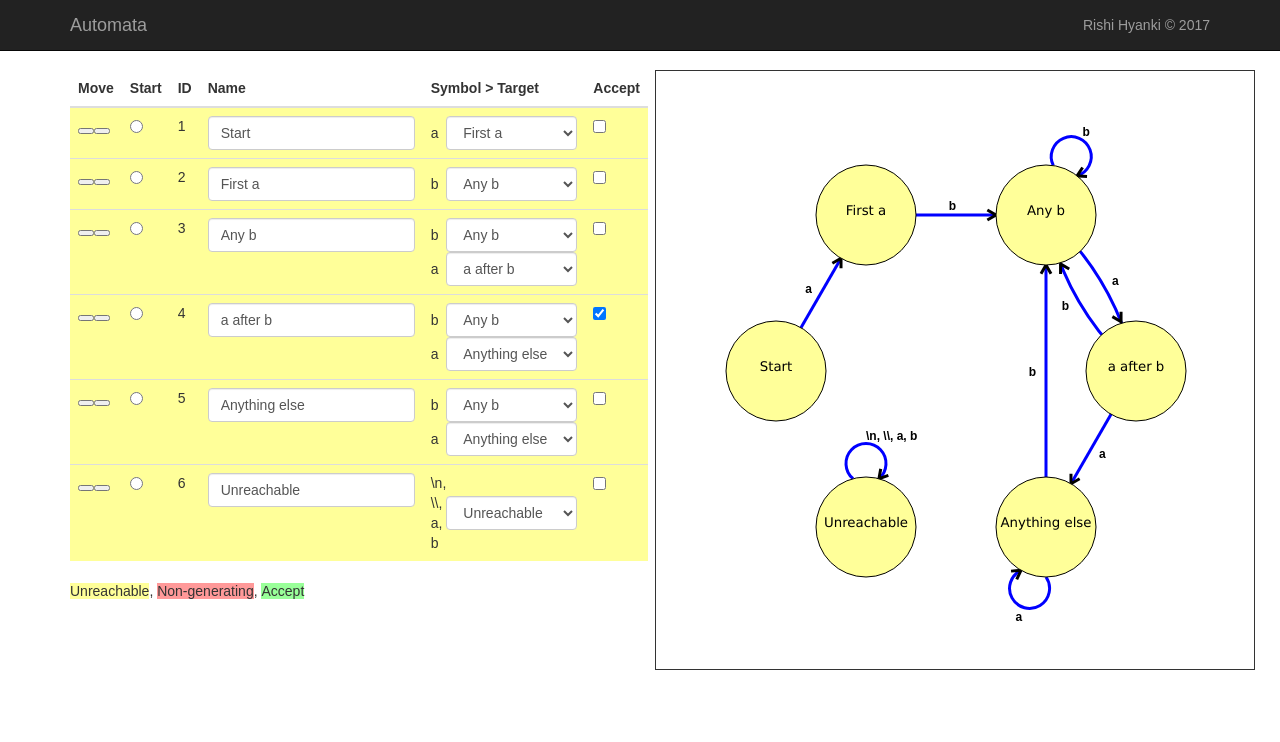
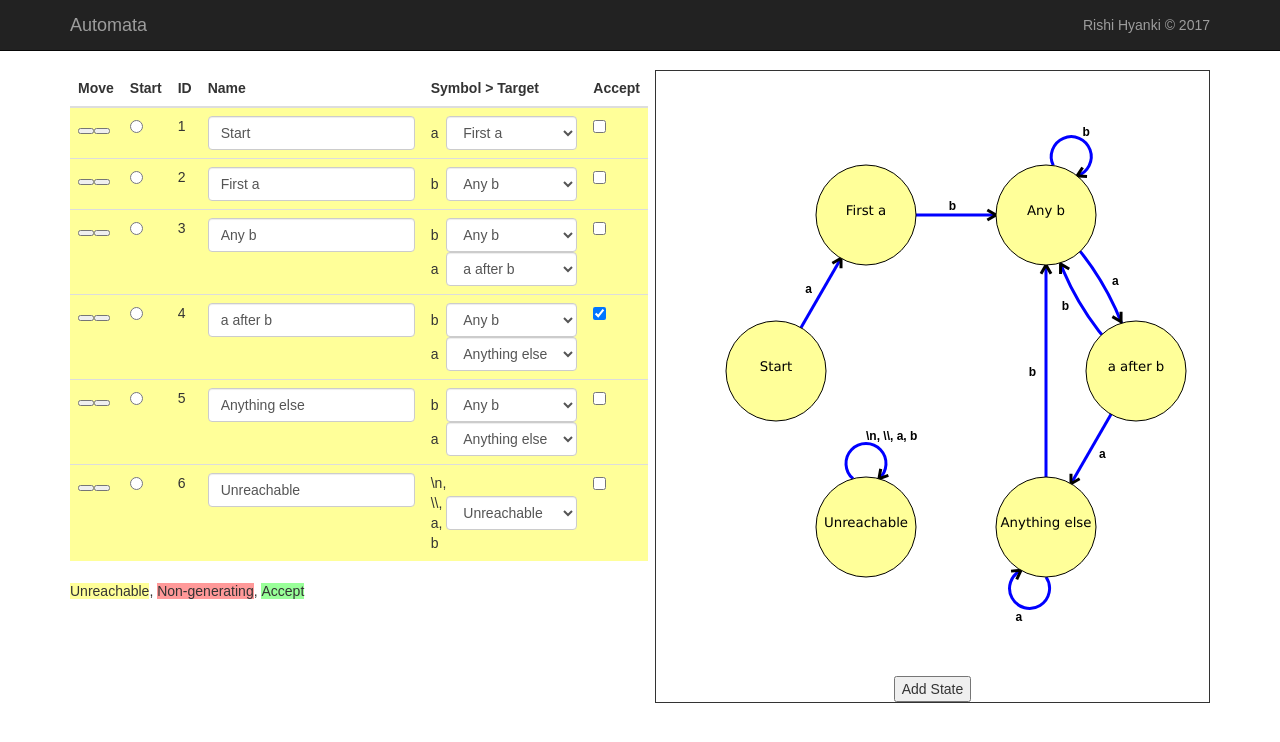
Before and after one commit to rhyanki/automaton-developer, a React (Create React App) app: page / in a window 1280 px wide. Shown: the top 742 px of the page. Built offline with nearby package versions, Linux system fonts and the light colour scheme; some icons are missing.

Commit message:
Changed most DFA iterators back to getters, added Add State button/functionality, added shouldComponentUpdate()s

```diff
--- a/src/Core/DFA.js
+++ b/src/Core/DFA.js
@@ -7,22 +7,24 @@ import SymbolGroup from './SymbolGroup.js';
 		alphabet: SymbolGroup,
 		_start: Number,
 
+		// Set of all states.
+		_states: Set<state : Number>,
+
 		// Map of states to their names
-		_states: Map([
-			[id: Number, name: String]
-		]),
+		_names: Map<state : Number, name : String>,
 
 		// Set of accept states
-		_accept: Set({}),
+		_accept: Set<state : Number>,
 
 		// Set of current states, if stepping through the machine
-		_current: Set({}),
+		_current: Set<state : Number>,
 
-		_transitions: Map([
-			[origin: Number, transition: Map([
-				[target: Number, symbols: SymbolGroup]
-			])
-		])
+		_transitions: Map<
+			origin: Number, transition: Map<
+				target: Number,
+				symbols: SymbolGroup
+			>
+		>
 
 		// A single object shared by the DFA and all its copies
 		_shared: {
@@ -38,6 +40,7 @@ import SymbolGroup from './SymbolGroup.js';
  * on which they are called, and return it.
  * Otherwise, they will create a minimal copy (maintaining as many references as possible) and return
  * the copy.
+ * If not mutable, it is possible to do things like compare oldDFA.states() === newDFA.states() to see if any states have been added or removed.
  */
 class DFA {
 	constructor(template) {
@@ -55,7 +58,8 @@ class DFA {
 		};
 
 		this._start = 0;
-		this._states = new Map();
+		this._states = new Set();
+		this._names = new Map();
 		this._accept = new Set();
 		this._transitions = new Map();
 
@@ -63,7 +67,8 @@ class DFA {
 		if (template.states instanceof Array) {
 			for (let i = 0; i < template.states.length; i++) {
 				const state = this._shared.nextID;
-				this._states.set(state, template.states[i].name);
+				this._states.add(state);
+				this._names.set(state, template.states[i].name);
 				if (template.states[i].accept) {
 					this._accept.add(state);
 				}
@@ -111,6 +116,7 @@ class DFA {
 		}
 		freeze(this._accept);
 		freeze(this._states);
+		freeze(this._names);
 		freeze(this._transitions);
 		freeze(this);
 	}
@@ -132,11 +138,11 @@ class DFA {
 	}
 
 	/**
-	 * Iterate over the accept states.
-	 * @returns {Iterator<Number>} The set of accept states if no arg, or whether the arg is an accept state.
+	 * Get the accept states.
+	 * @returns {Set<Number>} The set of accept states.
 	 */
-	*acceptStates() {
-		yield* this._accept;
+	acceptStates() {
+		return this._accept;
 	}
 
 	/**
@@ -169,7 +175,7 @@ class DFA {
 	 * @returns {String|undefined} The state's name, or undefined if not a state.
 	 */
 	name(state) {
-		return this._states.get(state);
+		return this._names.get(state);
 	}
 
 	/**
@@ -209,10 +215,10 @@ class DFA {
 	}
 
 	/**
-	 * @returns {Iterator<Number>} Iterator for the DFA's state IDs.
+	 * @returns {Set<Number>} Set of the DFA's states.
 	 */
 	states() {
-		return this._states.keys();
+		return this._states;
 	}
 
 	/*
@@ -267,16 +273,58 @@ class DFA {
 	}
 
 	/**
-	 * Iterate over the potential target states of a transition from a given state.
-	 * @param {Number} origin The origin state ID.
-	 * @returns {Iterator<Array>} An iterator where each item has the form [target : Number, symbols : SymbolGroup].
+	 * Get the potential transitions from a given state, or all transitions if not provided.
+	 * @param {Number} [origin] The origin state ID.
+	 * @returns {Map<Number, SymbolGroup>|Map<Number, Map>} An map of the form [target : Number, symbols : SymbolGroup] if origin given, otherwise [origin : Number, transitions : Map<Number, SymbolGroup>]. Empty map if origin invalid.
 	 */
-	*transitions(origin) {
+	transitions(origin) {
+		if (origin === undefined) {
+			return this._transitions;
+		}
 		origin = this.state(origin);
 		if (!origin) {
-			return;
+			return new Map();
 		}
-		yield* this._transitions.get(origin);
+		return this._transitions.get(origin);
+	}
+
+	/**
+	 * Add a new blank state.
+	 * @param {String} [name] The name of the new state (default "New state").
+	 * @returns {DFA}
+	 */
+	addState(name) {
+		if (name === undefined) {
+			name = "New state";
+		}
+
+		// Use a unique ID for the new state which has never been used by this DFA or its family of clones.
+		const id = this._shared.nextID;
+		this._shared.nextID++;
+
+		let dfa = this;
+
+		if (!this._mutable) {
+			dfa = dfa.copy();
+			dfa._states = copy(dfa._states);
+			dfa._names = copy(dfa._names);
+			dfa._transitions = copy(dfa._transitions);
+		}
+
+		dfa._states.add(id);
+		dfa._names.set(id, name);
+		dfa._transitions.set(id, new Map());
+
+		// Note that the new state is trivially neither reachable nor generating, so no need to recalculate those.
+
+		if (!this._mutable) {
+			freeze(dfa._transitions);
+			freeze(dfa._names);
+			freeze(dfa._states);
+			freeze(dfa);
+		}
+
+		return dfa;
 	}
 
 	/**
@@ -310,11 +358,38 @@ class DFA {
 	}
 
 	/**
-	 * Delete the transition between the origin and the target.
+	 * Perform a DFS from (and including) the given state on its transitions.
+	 * @param {Number} state The state to start from. If it has been visited already, explore() will do nothing.
+	 * @param {Set<Number>} visited The set of visited states. This will be modified by the function.
+	 * @param {Boolean} [backwards = false] Whether to go backwards (so states that transition TO the given state will be explored instead).
+	 * @returns {Set<Number>} The (modified) set of visited states.
+	 */
+	explore(state, visited, backwards) {
+		backwards = backwards || false;
+		if (visited.has(state)) {
+			return visited;
+		}
+		visited.add(state);
+		if (backwards) {
+			for (const origin of this.states()) {
+				if (this.hasTransition(origin, state)) {
+					this.explore(origin, visited, backwards);
+				}
+			}
+		} else {
+			for (const target of this.targets(state)) {
+				this.explore(target, visited, backwards);
+			}
+		}
+		return visited;
+	}
+
+	/**
+	 * Remove the transition between the origin and the target.
 	 * @param {Number} origin The origin state ID.
 	 * @param {Number} target The target state ID.
 	 */
-	deleteTransition(origin, target) {
+	removeTransition(origin, target) {
 		origin = this.state(origin);
 		target = this.state(target);
 
@@ -343,33 +418,6 @@ class DFA {
 			freeze(dfa);
 		}
 		return dfa;
-	}
-
-	/**
-	 * Perform a DFS from (and including) the given state on its transitions.
-	 * @param {Number} state The state to start from. If it has been visited already, explore() will do nothing.
-	 * @param {Set<Number>} visited The set of visited states. This will be modified by the function.
-	 * @param {Boolean} [backwards = false] Whether to go backwards (so states that transition TO the given state will be explored instead).
-	 * @returns {Set<Number>} The (modified) set of visited states.
-	 */
-	explore(state, visited, backwards) {
-		backwards = backwards || false;
-		if (visited.has(state)) {
-			return visited;
-		}
-		visited.add(state);
-		if (backwards) {
-			for (const origin of this.states()) {
-				if (this.hasTransition(origin, state)) {
-					this.explore(origin, visited, backwards);
-				}
-			}
-		} else {
-			for (const target of this.targets(state)) {
-				this.explore(target, visited, backwards);
-			}
-		}
-		return visited;
 	}
 
 	/**
@@ -446,13 +494,13 @@ class DFA {
 		var dfa = this;
 		if (!this._mutable) {
 			dfa = dfa.copy();
-			dfa._states = copy(dfa._states);
+			dfa._names = copy(dfa._names);
 		}
 
-		dfa._states.set(state, name);
+		dfa._names.set(state, name);
 
 		if (!this._mutable) {
-			freeze(dfa._states);
+			freeze(dfa._names);
 			freeze(dfa);
 		}
 
--- a/src/DFAEditor.js
+++ b/src/DFAEditor.js
@@ -18,69 +18,78 @@ class DFAEditor extends Component {
 		}
 	}
 
+	componentDidUpdate() {
+		console.log("DFAEditor updated.");
+	}
+
+	shouldComponentUpdate(nextProps, nextState) {
+		// Component only needs to update if the DFA changed
+		if (this.state.dfa !== nextState.dfa) {
+			return true;
+		}
+		return false;
+	}
+
+	/**
+	 * Update the DFAEditor's state with a new DFA, based on the result of calling one of the DFA's methods.
+	 * @param {String} methodName The name of the DFA method to call.
+	 * @param {*} args The args to pass to the DFA method call.
+	 */
 	handle(methodName, args) {
-		return (prevState, props) => {
+		this.setState((prevState, props) => {
 			if (!(prevState.dfa[methodName] instanceof Function)) {
 				console.log(methodName + " is not a valid DFA method!");
 				throw new Error(methodName + " is not a valid DFA method!");
 			}
-			return {
-				dfa: prevState.dfa[methodName](...([...arguments].slice(1)))
-			};
-		};
-	}
-
-	handleToggleAccept(state, accept) {
-		this.setState(this.handle('toggleAccept', state));
-	}
-
-	handleUpdateStart(state) {
-		this.setState(this.handle('setStart', state));
-	}
-
-	handleUpdateStateName(state, name) {
-		this.setState(this.handle('setName', state, name));
-	}
-
-	handleUpdateTransitionTarget(origin, oldTarget, newTarget) {
-		this.setState((prevState, props) => {
-			if (prevState.dfa.hasTransition(origin, newTarget)) {
-				if (!window.confirm("There is already a transition to that state, so this will merge the two transitions. Do you wish to continue?")) {
-					return;
-				}
-			}
-			return {
-				dfa: prevState.dfa.setTransitionTarget(origin, oldTarget, newTarget)
-			};
-		});
-	}
-
-	promptDeleteTransition(origin, target) {
-		this.setState((prevState, props) => {
-			if (!window.confirm("Are you sure you want to delete this transition?")) {
-				return;
-			}
-			return {
-				dfa: prevState.dfa.deleteTransition(origin, target)
-			};
-		});
-	}
-
-	promptUpdateTransitionSymbols(origin, target) {
-		this.setState((prevState, props) => {
-			let symbols = window.prompt("Enter a new symbol or symbols.", prevState.dfa.symbols(origin, target));
-			if (symbols === null) {
-				return;
-			}
 			try {
 				return {
-					dfa: prevState.dfa.setTransitionSymbols(origin, target, symbols)
+					dfa: prevState.dfa[methodName](...([...arguments].slice(1)))
 				};
 			} catch (e) {
 				window.alert(e.message);
 				return;
 			}
 		});
+	}
+
+	handleAddState(name) {
+		this.handle('addState', name);
+	}
+
+	handleToggleAccept(state) {
+		this.handle('toggleAccept', ...arguments);
+	}
+
+	handleUpdateStart(state) {
+		this.handle('setStart', ...arguments);
+	}
+
+	handleUpdateStateName(state, name) {
+		this.handle('setName', ...arguments);
+	}
+
+	handleUpdateTransitionTarget(origin, oldTarget, newTarget) {
+		if (this.state.dfa.hasTransition(origin, newTarget)) {
+			if (!window.confirm("There is already a transition to that state, so this will merge the two transitions. Do you wish to continue?")) {
+				return;
+			}
+		}
+		this.handle('setTransitionTarget', ...arguments)
+	}
+
+	promptRemoveTransition(origin, target) {
+		if (!window.confirm("Are you sure you want to delete this transition?")) {
+			return;
+		}
+		this.handle('removeTransition', ...arguments);
+	}
+
+	promptUpdateTransitionSymbols(origin, target) {
+		const symbols = window.prompt("Enter a new symbol or symbols.", this.state.dfa.symbols(origin, target));
+		if (symbols === null) {
+			return;
+		}
+		this.handle('setTransitionSymbols', origin, target, symbols);
 	}
 
 	render() {
@@ -96,9 +105,10 @@ class DFAEditor extends Component {
 			</div>
 			<div className="col-md-6">
 				<VisualEditor dfa={this.state.dfa}
+				handleAddState={this.handleAddState}
 				handleToggleAccept={this.handleToggleAccept}
 				handleUpdateStateName={this.handleUpdateStateName}
-				promptDeleteTransition={this.promptDeleteTransition}
+				promptRemoveTransition={this.promptRemoveTransition}
 				promptUpdateTransitionSymbols={this.promptUpdateTransitionSymbols}
 				/>
 			</div>
--- a/src/StateList/StateList.js
+++ b/src/StateList/StateList.js
@@ -44,8 +44,6 @@ class StateList extends Component {
 
 	render() {
 		const dfa = this.props.dfa;
-		console.log("DFA updated");
-		console.log(dfa);
 		const rows = this.state.order.map((state) => {
 			return <tr key={state} className={'state ' + (!dfa.reachable(state) ? 'state-unreachable ' : '') + (dfa.accept(state) ? 'state-accept ' : '') + (!dfa.generating(state) ? 'state-nongenerating ' : '')}>
 				<td>
--- a/src/VisualEditor/VisualEditor.css
+++ b/src/VisualEditor/VisualEditor.css
@@ -3,12 +3,6 @@
 	border-width: 1px;
 	position: relative;
 	text-align: center;
-}
-
-.VisualEditor canvas {
-	border-style: solid;
-	border-width: 1px;
-	border-color: red;
 }
 
 .VisualEditor .state {
--- a/src/VisualEditor/VisualEditor.js
+++ b/src/VisualEditor/VisualEditor.js
@@ -1,5 +1,6 @@
 import React, { Component } from 'react';
 import Vector from './Vector.js';
+import {copy} from '../util.js';
 import './VisualEditor.css';
 
 class VisualEditor extends Component {
@@ -25,7 +26,38 @@ class VisualEditor extends Component {
 	}
 
 	componentDidUpdate() {
+		console.log("VisualEditor updated.");
 		//this.drawTransitions();
+	}
+
+	componentWillReceiveProps(nextProps) {
+		if (this.props.dfa.states() === nextProps.dfa.states()) {
+			return;
+		}
+		// Check if any states have been added
+		for (const state of nextProps.dfa.states()) {
+			if (!this.state.positions.has(state)) {
+				// Put them in the center of the editor by default
+				this.setState((prevState, prevProps) => {
+					const newPositions = copy(prevState.positions);
+					newPositions.set(state, new Vector(this.width / 2, this.height / 2));
+					return {
+						positions: newPositions
+					}
+				});
+			}
+		}
+	}
+
+	shouldComponentUpdate(nextProps, nextState) {
+		// Component only needs to update if the DFA or positions changed
+		if (this.props.dfa !== nextProps.dfa) {
+			return true;
+		}
+		if (this.state.positions !== nextState.positions) {
+			return true;
+		}
+		return false;
 	}
 
 	startDragging(e, state) {
@@ -40,7 +72,7 @@ class VisualEditor extends Component {
 		const newDragPos = new Vector(e.clientX, e.clientY);
 		const diff = newDragPos.minus(this.dragPos);
 		this.setState((state, props) => {
-			const newPositions = new Map(state.positions);
+			const newPositions = copy(state.positions);
 			const oldPos = state.positions.get(this.dragging);
 			const newPos = oldPos.plus(diff);
 			newPositions.set(this.dragging, newPos);
@@ -56,17 +88,27 @@ class VisualEditor extends Component {
 		this.dragging = 0;
 	}
 
-	// Return a control point, which is offset perpendicularly from the midpoint of two points.
+	/**
+	 * Return a control point, which is offset perpendicularly from the midpoint of two points.
+	 * @param {Vector} start The start point.
+	 * @param {Vector} end The end point.
+	 * @param {Number} offset The distance to offset by.
+	 * @returns {Vector} The control point.
+	 */
 	controlPoint(start, end, offset) {
 		const mid = start.midpoint(end);
-		let angle = start.angleTo(end);
-		angle += Math.PI / 2; // Now make it perpendicular
+		const angle = start.angleTo(end) + Math.PI / 2;
 		return new Vector(
 			Math.floor(mid.x - Math.cos(angle) * offset),
 			Math.floor(mid.y - Math.sin(angle) * offset)
 		);
 	}
 
+	/**
+	 * Normalize an angle so that -π < angle ≤ π.
+	 * @param {Number} angle The angle in radians.
+	 * @returns {Number} The normalized angle.
+	 */
 	normalizeAngle(angle) {
 		if (angle > Math.PI) {
 			while (angle > Math.PI) {
@@ -90,7 +132,14 @@ class VisualEditor extends Component {
 		}
 	}
 
-	// Return a position on a quadratic curve at a given t value
+	/**
+	 * Return a position on a quadratic curve at a given t value.
+	 * @param {Vector} start The curve's start point.
+	 * @param {Vector} control The curve's control point.
+	 * @param {Vector} end The curve's end point.
+	 * @param {Number} t The t value, between 0 and 1.
+	 * @returns {Vector} The position at the t value.
+	 */
 	quadraticCurveAt(start, control, end, t) {
 		// This is just the quadratic Bezier formula
 		let ret = start.by(Math.pow(1 - t, 2));
@@ -99,6 +148,9 @@ class VisualEditor extends Component {
 		return ret;
 	}
 
+	/**
+	 * Set the positions of the states so that they are arranged in a circle around the center of the editor.
+	 */
 	resetPositions() {
 		this.setState((state, props) => {
 			const positions = new Map(); // Stores the positions of each state
@@ -118,14 +170,29 @@ class VisualEditor extends Component {
 		});
 	}
 
+	/**
+	 * Get the x-coordinate of a state.
+	 * @param {Number} state
+	 * @returns {Number}
+	 */
 	x(state) {
 		return this.state.positions.get(state).x;
 	}
 
+	/**
+	 * Get the y-coordinate of a state.
+	 * @param {Number} state
+	 * @returns {Number}
+	 */
 	y(state) {
 		return this.state.positions.get(state).y;
 	}
 
+	/**
+	 * Get the position of a state.
+	 * @param {Number} state
+	 * @returns {Vector}
+	 */
 	pos(state) {
 		return this.state.positions.get(state);
 	}
@@ -133,9 +200,9 @@ class VisualEditor extends Component {
 	/**
 	 * Return a polyline consisting of two short lines in the shape of an arrowhead.
 	 * @param {Vector} pos The position of the tip of the arrow.
-	 * @param {Number} angle The angle at which the arrow is pointing. 0 = left, pi / 2 = down.
+	 * @param {Number} angle The angle at which the arrow is pointing. 0 = left, π/2 = down.
 	 * @param {Number} size The length of each line.
-	 * @param {Number} theta The angle between the arrow's lines. Should be less than pi.
+	 * @param {Number} theta The angle between the arrow's lines. Should be less than π.
 	 */
 	renderArrowHead(pos, angle, size, theta) {
 		const t1 = angle - theta / 2;
@@ -150,6 +217,7 @@ class VisualEditor extends Component {
 
 	/**
 	 * Return an array of SVG groups for all transitions from a state.
+	 * @returns {React.Element[]}
 	 */
 	renderTransitions() {
 		const dfa = this.props.dfa;
@@ -221,7 +289,7 @@ class VisualEditor extends Component {
 					className="transition"
 				>
 					<g className="arrow">
-						<path className="shaft" d={d} onClick={() => this.props.promptDeleteTransition(origin, target)} />
+						<path className="shaft" d={d} onClick={() => this.props.promptRemoveTransition(origin, target)} />
 						{arrowHead}
 					</g>
 					<text
@@ -299,7 +367,7 @@ class VisualEditor extends Component {
 					className="transition"
 				>
 					<g className="arrow">
-						<path className="shaft" d={d} onClick={() => this.props.promptDeleteTransition(state, state)} />
+						<path className="shaft" d={d} onClick={() => this.props.promptRemoveTransition(state, state)} />
 						{arrowHead}
 					</g>
 					<text
@@ -358,9 +426,9 @@ class VisualEditor extends Component {
 		}
 
 		return (
+			<div className="VisualEditor">
 				<svg
 					ref="svg"
-				className="VisualEditor"
 					width={this.width}
 					height={this.height}
 					onMouseMove={(e) => {this.maybeDrag(e)}}
@@ -370,6 +438,8 @@ class VisualEditor extends Component {
 					{this.renderTransitions()}
 					{states}
 				</svg>
+				<button onClick={() => this.props.handleAddState()}>Add State</button>
+			</div>
 		);
 	}
 }
```
Lines whose indentation alone changed are shown as unchanged.
